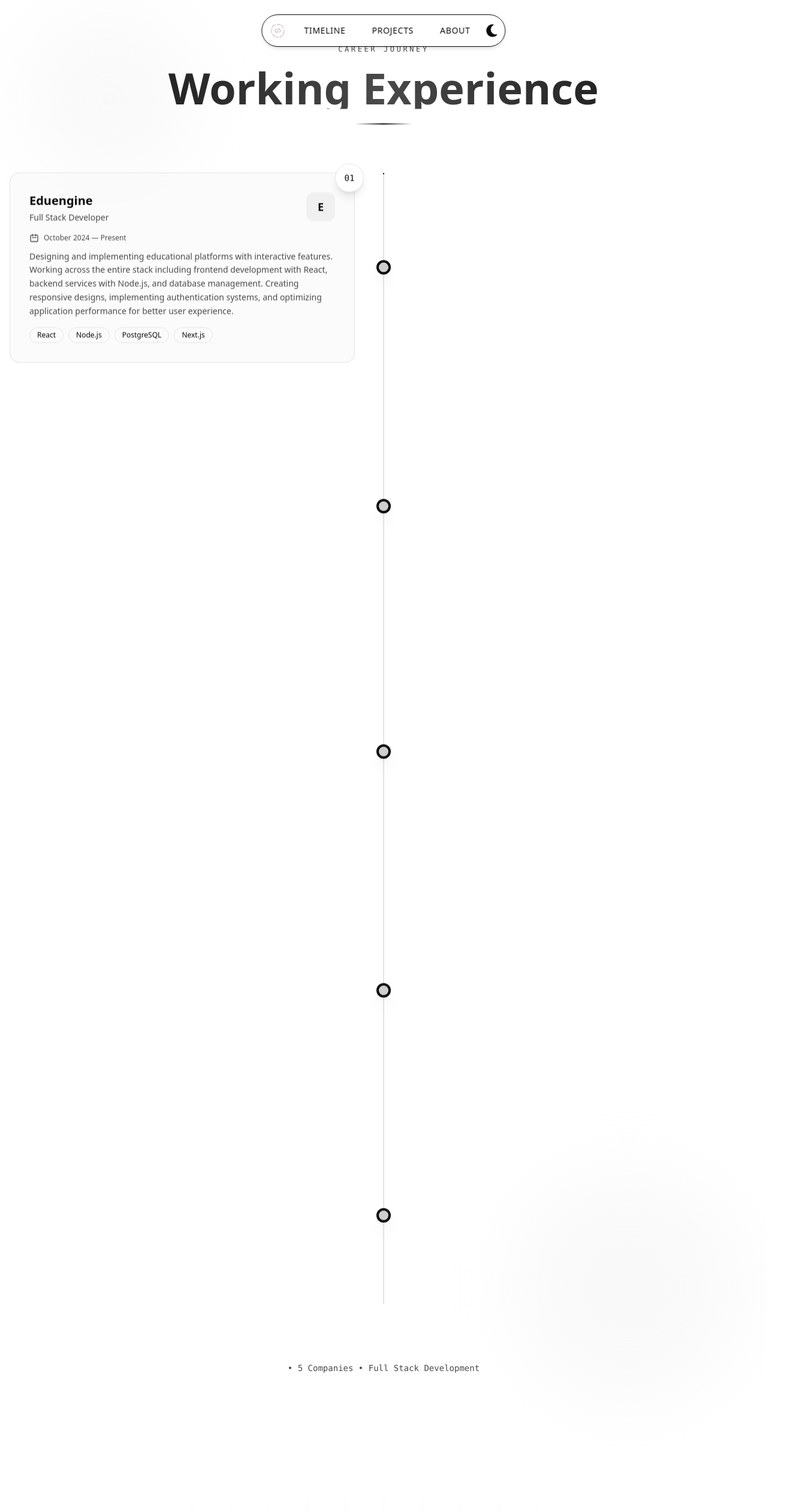
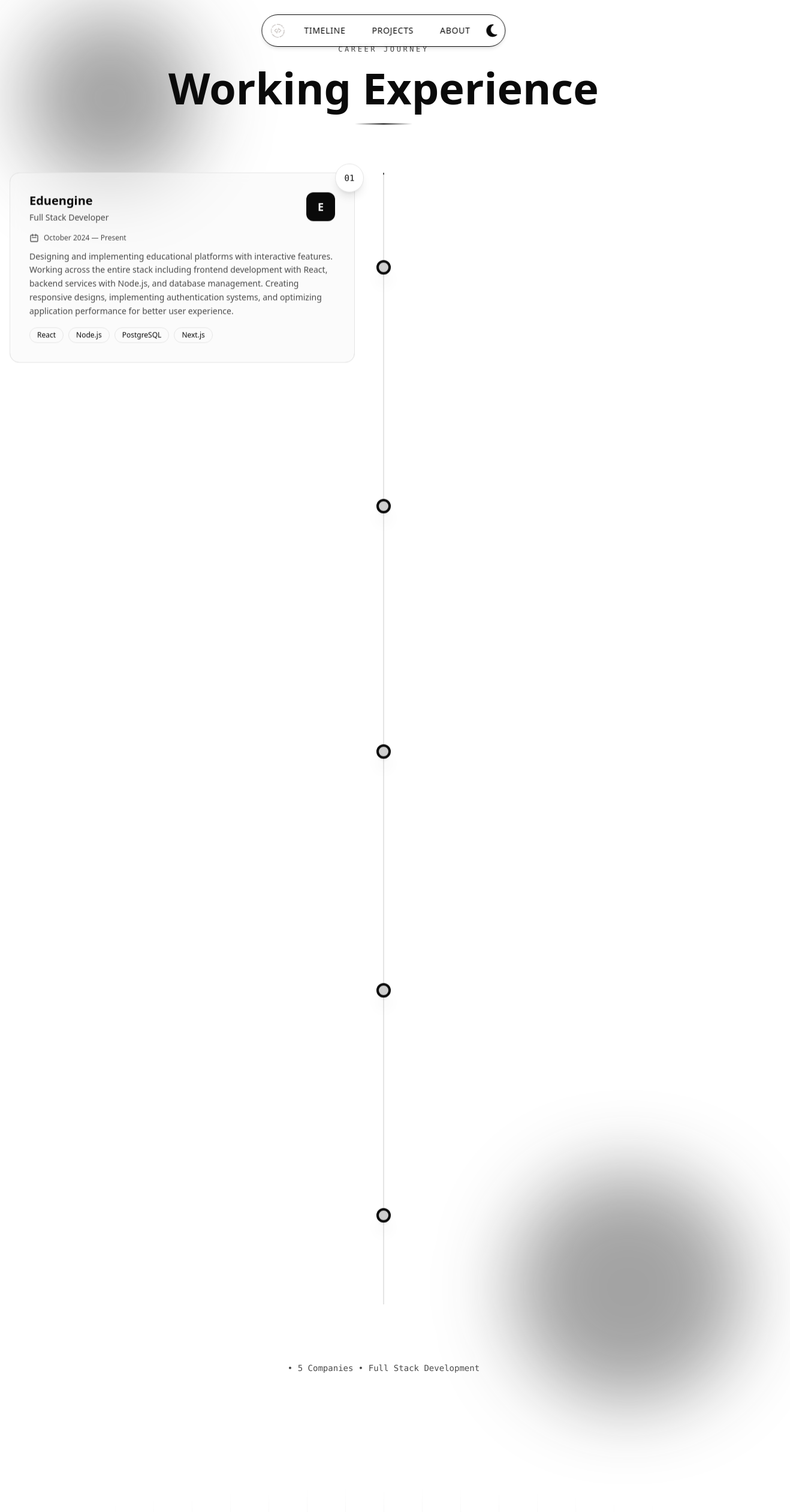
Before and after one commit to Ankitsaini406/portfolio, a Next.js app: page /timeline in a window 1280 px wide. Shown: the top 2520 px of the page at 60% size, 1318 px wide, since content can reach past the window. Built offline with nearby package versions, Linux system fonts and the light colour scheme.

Commit message:
update working section

```diff
--- a/src/app/timeline/page.tsx
+++ b/src/app/timeline/page.tsx
@@ -31,7 +31,7 @@ const ModernTimelineCard = ({ value, index }: ModernTimelineCard) => (
             <h3 className="text-xl font-bold text-[var(--color-foreground)]">{value.name}</h3>
             <p className="text-sm text-[var(--color-secondary)] font-medium mt-1">{value.jobtitle}</p>
           </div>
-          <div className="w-12 h-12 rounded-xl flex items-center justify-center bg-[var(--color-accent-light)] text-[var(--color-foreground)]">
+          <div className="w-12 h-12 rounded-xl flex items-center justify-center bg-foreground text-background">
             <span className="text-lg font-bold">{value.name.charAt(0)}</span>
           </div>
         </div>
@@ -131,17 +131,17 @@ export default function Timeline() {
   }, []);
 
   return (
-    <section ref={sectionRef} className="relative w-full py-32 overflow-hidden" id="timelineSection">
+    <section ref={sectionRef} className="relative w-full py-32" id="timelineSection">
       <div className="absolute inset-0 pointer-events-none">
-        <div className="absolute top-20 left-10 w-72 h-72 bg-[var(--color-accent-light)] rounded-full blur-3xl opacity-40" />
-        <div className="absolute bottom-20 right-10 w-96 h-96 bg-[var(--color-accent-light)] rounded-full blur-3xl opacity-40" />
+        <div className="absolute top-20 left-10 w-72 h-72 bg-accent/40 rounded-full blur-3xl" />
+        <div className="absolute bottom-20 right-10 w-96 h-96 bg-accent/40 rounded-full blur-3xl" />
       </div>
 
       <div ref={titleRef} className="relative text-center mb-20">
         <span className="text-xs font-mono uppercase tracking-[0.3em] text-[var(--color-secondary)]">
           Career Journey
         </span>
-        <h1 className="text-5xl md:text-7xl font-bold mt-4 bg-gradient-to-r from-[var(--color-foreground)] via-[var(--color-secondary)] to-[var(--color-foreground)] bg-clip-text text-transparent">
+        <h1 className="text-5xl md:text-7xl font-bold mt-4">
           Working Experience
         </h1>
         <div className="w-24 h-[2px] bg-gradient-to-r from-transparent via-[var(--color-foreground)] to-transparent mx-auto mt-6" />
--- a/src/components/Scrollbutton.tsx
+++ b/src/components/Scrollbutton.tsx
@@ -76,7 +76,7 @@ const ScrollButton = () => {
       ref={buttonRef}
       onClick={scrollToTop}
       aria-label="Scroll to top"
-      className="fixed bottom-6 right-6 w-14 h-14 rounded-full z-50 cursor-pointer opacity-0 scale-90 translate-y-24 group backdrop-blur-lg shadow-lg hover:shadow-xl hover:-translate-y-1 transition-all duration-500"
+      className="fixed bottom-6 bg-foreground text-background right-6 w-14 h-14 rounded-full z-50 cursor-pointer opacity-0 scale-90 translate-y-24 group backdrop-blur-lg shadow-lg hover:shadow-xl hover:-translate-y-1 transition-all duration-500"
       style={{ transform: "translateY(100px) scale(0.9)", opacity: 0 }}
     >
       {/* Rotating gradient ring */}
```
